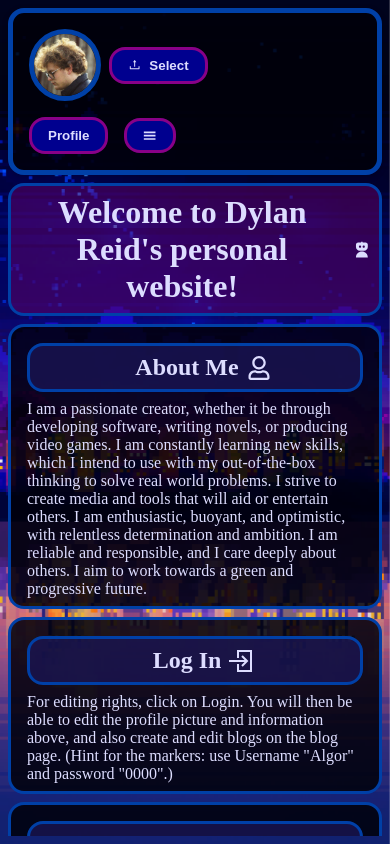
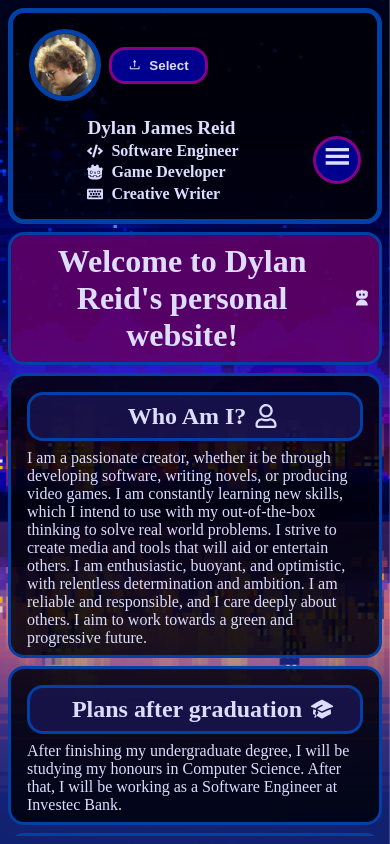
Before and after one commit to TheAlgorMortis/personal-website, a React (Vite) app: page / in a window 390 px wide. Built offline with nearby package versions, Linux system fonts and the light colour scheme.

Commit message:
Took away project fodder

```diff
--- a/src/components/Header.css
+++ b/src/components/Header.css
@@ -6,7 +6,7 @@
   display: flex;
   align-items: center;
   justify-content: center;
-  gap: 1rem;
+  gap: 4rem;
   width: 100%;
   margin: 0 auto;
   padding: 1rem;
@@ -117,11 +117,17 @@
  *******************/
 .headerInfo {
   display: flex;
-  gap: 1rem;
+  gap: 0.5rem;
   max-width: 750px;
 }
 
 .infoCaption {
+  display: flex;
+  gap: 0.5rem;
+  align-items: center;
+}
+
+.infoCaptionSub {
   display: flex;
   gap: 0.5rem;
   align-items: center;
@@ -206,14 +212,38 @@
 
   .headerInfo {
     flex-direction: column;
-    gap: 0.5rem;
+    gap: 0.2rem;
     margin: 0 auto;
+  }
+
+  .infoCaption {
+    font-size: 1.2rem;
+  }
+
+  .infoCaptionSub {
+    font-size: 1rem;
   }
 
   .userArea {
     flex-direction: row;
     justify-content: center;
     flex-wrap: wrap;
+  }
+
+  .burger {
+    color: var(--fg-color);
+    background: var(--btn-color);
+    border: 3px solid var(--btn-border);
+    font-weight: 900;
+    transition: background 0.2s, transform 0.1s;
+    cursor: pointer;
+    border-radius: 50%;
+    width: 3rem;
+    height: 3rem;
+  }
+
+  .burger:hover {
+    background: var(--btn-hover);
   }
 }
 
@@ -229,4 +259,5 @@
   .mobileHeader {
     display: none;
   }
+
 }
--- a/src/components/Header.jsx
+++ b/src/components/Header.jsx
@@ -13,6 +13,8 @@ import { IoIosHome } from "react-icons/io";
 import { AiOutlineUpload } from "react-icons/ai";
 import { FaFileDownload, FaGithub, FaBook } from "react-icons/fa";
 import { FaLinkedin } from "react-icons/fa6";
+import { FaCode } from "react-icons/fa";
+import { FaKeyboard } from "react-icons/fa";
 
 /* Components */
 import ImageButton from './ImageButton.jsx';
@@ -87,19 +89,14 @@ export default function Header( {page, setPage, username, setUsername}) {
       <div className="mobileHeader">
         <div className="mobileTaskbar">
           <ProfilePic username={username} profilePic={profilePic} updatePic={updatePic}/>
+          <ProfileArea username={username} profile={profile} updatePlans={updatePlans} updateInterests={updateInterests}/>
           <div className='mobileTaskbar'>
-            <button className="userButton" onClick={()=>setMobileNav("profile")}>Profile</button>
-            <button className="userButton" onClick={()=>setMobileNav("nav")}><GiHamburgerMenu/></button>
+            <button className="burger" onClick={()=>setMobileNav("nav")}><h1><GiHamburgerMenu/></h1></button>
           </div>
         </div>
         {mobileNav &&
         (
           <>
-            {mobileNav==="profile" && (
-              <div className="sectionBlock">
-                <ProfileArea username={username} profile={profile} updatePlans={updatePlans} updateInterests={updateInterests}/>
-              </div>
-            )}
             {mobileNav==="nav" && (
               <div className="mobileNavBlock">
                 <NavArea page={page} setPage={mobileSetPage} />
@@ -119,45 +116,16 @@ export default function Header( {page, setPage, username, setUsername}) {
  *
  * @component
  *
- * @param {Object} props
- * @param {String} props.username - username for logged in user.
- * @param {Object} props.profile - profile information
- * @param {Function} props.updatePlans - function to update the plans after
- * graduation information
- * @param {Function} props.updateInterests - function to update the interests
- * information
- *
  * @returns {JSX.Element} The rendered profile area component.
  */
-function ProfileArea( {username, profile, updatePlans, updateInterests}) {
-  /* Render profile info dependent on whether it can be edited or not */
-  let profileArea
-  let editable, className;
-  if (username === "Algor") {
-    editable = true;
-    className = "profileInfoEditable"
-  } else {
-    editable = false;
-    className = "profileInfo"
-  }
-
-  profileArea = (
+function ProfileArea() {
+  return (
     <div className="headerInfo">
-      <div>
-        <h2 className="infoCaption"><SiGodotengine/> Interests </h2>
-        <p className={className} contentEditable={editable} suppressContentEditableWarning onInput={updateInterests}>{profile.interests}</p>
-      </div>
-      <div>
-        <h2 className="infoCaption"><HiAcademicCap/> Plans after graduation </h2>
-        <p className={className} contentEditable={editable} suppressContentEditableWarning onInput={updatePlans}>{profile.plans}</p>
-      </div>
+      <h1 className="infoCaption">Dylan James Reid </h1>
+      <h3 className="infoCaptionSub"> <FaCode/>Software Engineer</h3>
+      <h3 className="infoCaptionSub"> <SiGodotengine/>Game Developer</h3>
+      <h3 className="infoCaptionSub"> <FaKeyboard/>Creative Writer </h3>
     </div>
-  )
-
-  return (
-    <>
-      {profileArea}
-    </>
   )
 }
 
@@ -212,7 +180,7 @@ function NavArea( {page, setPage}) {
         <a className={homeStyle} onClick={() => setPage("home")}><IoIosHome/> Home</a>
         <a className={educationStyle} onClick={() => setPage("education")}><HiAcademicCap /> Education</a>
         <a className={skillsStyle} onClick={() => setPage("skills")}><LuKeyboard/> Skills/Experience</a>
-        <a className={blogsStyle} onClick={() => setPage("blog")}><MdOutlineForum/>Blog</a>
+        {/*<a className={blogsStyle} onClick={() => setPage("blog")}><MdOutlineForum/>Blog</a> */}
       </nav>
       <nav className='nav'>
         <a className="navLink" href="../../public/CV.pdf" download="CV-Dylan-Reid"><FaFileDownload/>CV</a>
@@ -230,40 +198,12 @@ function NavArea( {page, setPage}) {
  *
  * @component
  *
- * @param {Object} props
- * @param {String} props.username - The name of the currently logged in user
- * @param {Function} props.setUsername - The function to call when the username
- * changes (used here for logging out)
- * @param {Function} props.setPage - Used to navigate to the login page
- * selected
- *
  * @returns {JSX.Element} The rendered userArea component
  */
-function UserArea( {username, setUsername, setPage} ) {
-
-  /**
-   * Logs out the user.
-   */
-  const logout = () => {
-    setUsername("");
-    setPage("home");
-  }
-
-  if (username=='') {
-    return (
-      <div className="userArea">
-        <button className="userButton" onClick={() => setPage("login")}><GrLogin /> Login</button>
-        <p>Not logged in</p>
-        <button className="userButton" onClick={()=>{document.documentElement.classList.toggle("light")}}><GrActions /> Mode</button>
-      </div>
-    );
-  } else {
-    return (
-      <div className="userArea">
-        <button className="userButton" onClick={logout}><GrLogout /> Logout</button>
-        <p>Logged in as {username}</p>
-        <button className="userButton" onClick={()=>{document.documentElement.classList.toggle("light")}}><GrActions /> Mode</button>
-      </div>
-    )
-  }
+function UserArea() {
+  return (
+    <div className="userArea">
+      <button className="userButton" onClick={()=>{document.documentElement.classList.toggle("light")}}><GrActions /> Mode</button>
+    </div>
+  )
 }
--- a/src/components/Home.jsx
+++ b/src/components/Home.jsx
@@ -5,6 +5,8 @@ import { RiRobot3Fill } from "react-icons/ri";
 import { IoIosPhonePortrait } from "react-icons/io";
 import { GrLogin } from "react-icons/gr";
 import { FaRegUser } from "react-icons/fa";
+import { SiGodotengine } from "react-icons/si";
+import { HiAcademicCap } from "react-icons/hi2";
 
 /**
  * The home component for the Dylan Reid Personal website.
@@ -18,13 +20,16 @@ export default function Home() {
     <>
       <h1 className="sectionHeading">Welcome to Dylan Reid's personal website!<RiRobot3Fill/></h1>
         <div className="sectionBlock">
-          <h2 className="sectionBlockHeading">About Me<FaRegUser/></h2>
+          <h2 className="sectionBlockHeading">Who Am I?<FaRegUser/></h2>
           <p>I am a passionate creator, whether it be through developing software, writing novels, or producing video games. I am constantly learning new skills, which I intend to use with my out-of-the-box thinking to solve real world problems. I strive to create media and tools that will aid or entertain others. I am enthusiastic, buoyant, and optimistic, with relentless determination and ambition. I am reliable and responsible, and I care deeply about others. I aim to work towards a green and progressive future. </p>
         </div>
         <div className="sectionBlock">
-          <h2 className="sectionBlockHeading">Log In<GrLogin/></h2>
-          <p> For editing rights, click on Login. You will then be able to edit the profile picture and information above, and also create and edit blogs on the blog page. (Hint for the markers: use Username "Algor" and password "0000".)</p>
+          <h2 className="sectionBlockHeading">Plans after graduation<HiAcademicCap/></h2>
+          <p>
+            After finishing my undergraduate degree, I will be studying my honours in Computer Science. After that, I will be working as a Software Engineer at Investec Bank.
+          </p>
         </div>
+      <h1 className="sectionHeading">Navigating the site</h1>
         <div className="sectionBlock">
           <h2 className="sectionBlockHeading">Explore my world<TiWorld/></h2>
           <p>Use the navigation tab above to check my Education and Skills/Experience. You can also visit the blog page to hear my thoughts on things.</p>
--- a/src/index.css
+++ b/src/index.css
@@ -18,7 +18,7 @@
   --btn-hover: #990055;
   --nav-selected: #f00080;
   --nav-btn-color: #550055;
-  --section-heading: rgba(100, 0, 100, 0.5);
+  --section-heading: rgba(100, 0, 100, 0.85);
   --section-subheading: rgba(25, 20, 80, 0.8);
   --skill-color: rgba(150, 00, 150, 0.5);
 }
```
